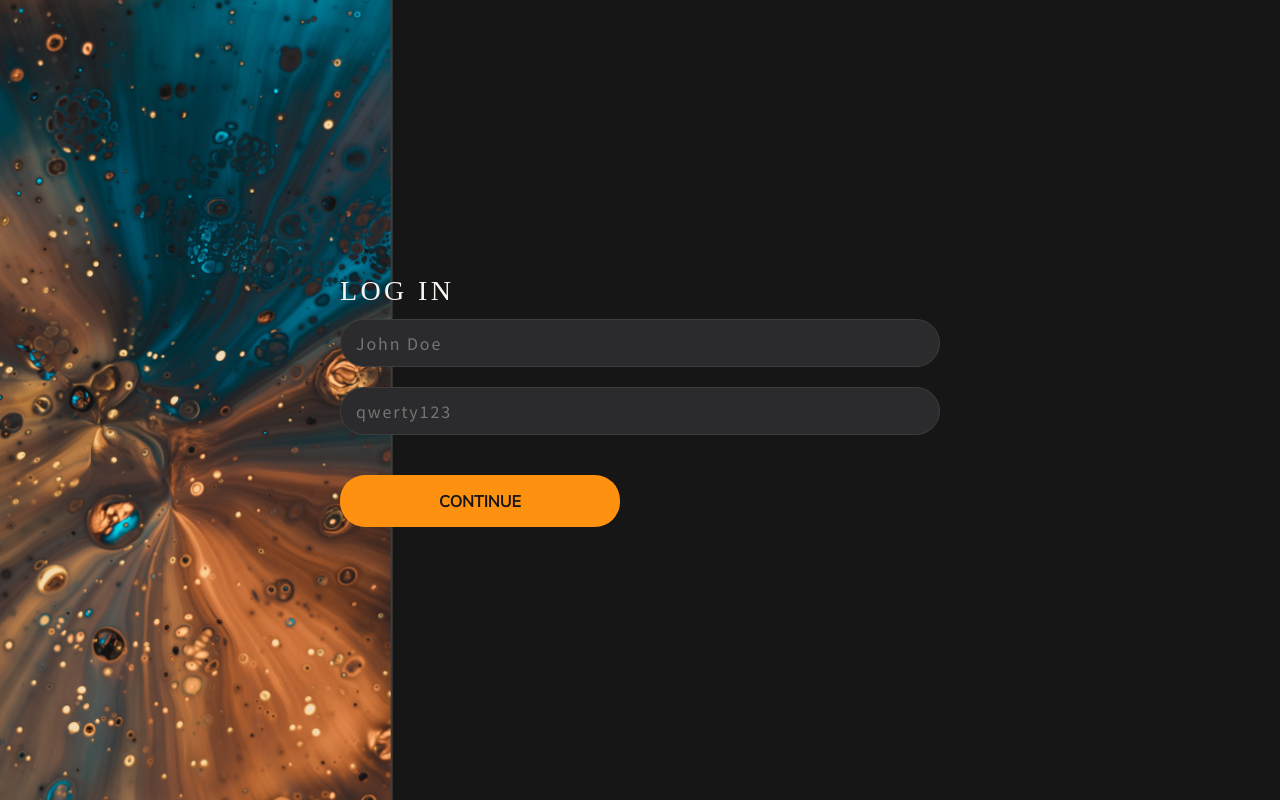
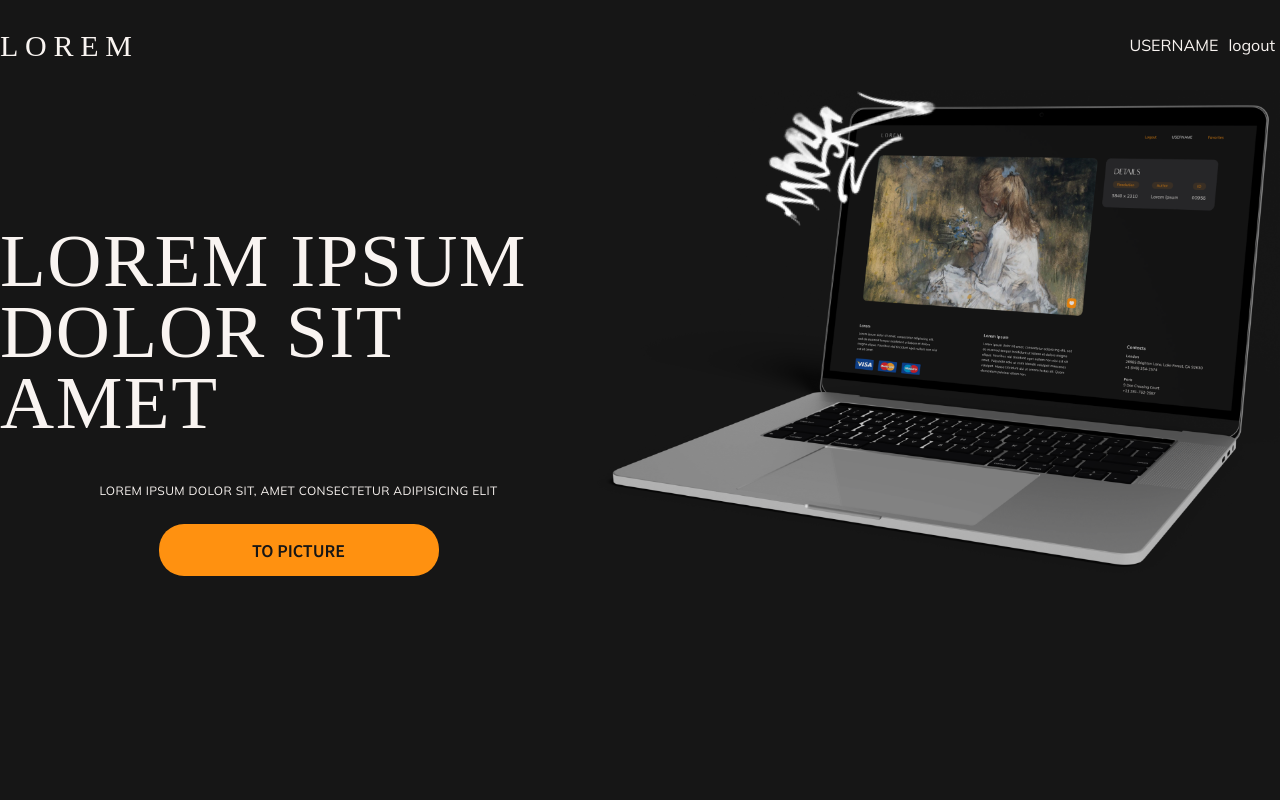
Before and after one commit to Sanvinganza/gallery, a React (Create React App) app: page / in a window 1280 px wide. Built offline with nearby package versions, Linux system fonts and the light colour scheme.

Commit message:
created Gallery main page

```diff
--- a/src/App.tsx
+++ b/src/App.tsx
@@ -2,13 +2,13 @@ import { SignUpForm } from "./components/SignupForm/SignupForm";
 import { Routes, Route } from "react-router-dom";
 import { LoginPage } from "./pages/LoginPage/LoginPage";
 import { HomePage } from "./pages/HomePage";
-import { GalleryPage } from "./pages/GalleryPage";
+import { GalleryPage } from "./pages/GalleryPage/GalleryPage";
 
 function App() {
   return (
     <Routes>
-      <Route path="/" element={<LoginPage />} />
-      <Route path="/gallery" element={<GalleryPage />} />
+      <Route path="/a" element={<LoginPage />} />
+      <Route path="/" element={<GalleryPage />} />
     </Routes>
   );
 }
--- a/src/index.css
+++ b/src/index.css
@@ -33,8 +33,9 @@ html {
 #root {
   display: flex;
   flex-direction: row;
+  justify-content: center;
 
-  max-width: 1440px;
+  width: 100%;
   color: var(--light);
   height: 100%;
 }
--- a/src/pages/GalleryPage.tsx
+++ /dev/null
@@ -1,7 +0,0 @@
-import * as React from "react";
-
-export interface IGalleryPageProps {}
-
-export function GalleryPage(props: IGalleryPageProps) {
-  return <div></div>;
-}
--- /dev/null
+++ b/src/pages/GalleryPage/GalleryPage.module.css
@@ -0,0 +1,108 @@
+.container {
+  max-width: 1440px;
+  display: flex;
+  flex-direction: column;
+  align-content: center;
+}
+
+.header {
+  width: 100%;
+  height: 90px;
+
+  display: flex;
+  justify-content: space-between;
+  align-items: center;
+}
+
+.logo {
+  font-family: "CAT Linz";
+  font-size: 30px;
+  font-weight: 400;
+  line-height: 91px;
+  letter-spacing: 0.225em;
+  text-align: left;
+}
+
+.info {
+  display: flex;
+}
+
+.username {
+  font-family: "Mulish";
+  font-size: 16px;
+  font-weight: 400;
+  line-height: 26px;
+  letter-spacing: 0em;
+  text-align: right;
+
+  margin: 0 5px;
+}
+
+.logout {
+  font-family: "Mulish";
+  font-size: 16px;
+  font-weight: 400;
+  line-height: 26px;
+  letter-spacing: 0em;
+  text-align: left;
+
+  margin: 0 5px;
+  text-transform: none;
+  transition: all 0.5s;
+
+  &:hover {
+    color: var(--orange);
+  }
+}
+
+.main {
+  width: 100%;
+  display: flex;
+  justify-content: center;
+  height: 600px;
+  > .info {
+    flex: 1;
+    display: flex;
+    justify-content: center;
+    align-items: center;
+    flex-direction: column;
+    > .title {
+      margin: 20px 0;
+      font-family: "CAT Linz";
+      font-size: 75px;
+      font-weight: 400;
+      line-height: 71px;
+      letter-spacing: 0.02em;
+      text-align: left;
+    }
+    > .discribe {
+      font-family: "Mulish";
+      font-size: 12px;
+      font-weight: 400;
+      line-height: 26px;
+      letter-spacing: 0.03em;
+      text-align: left;
+      margin: 20px 0;
+    }
+  }
+  > .imgs {
+    flex: 1;
+    > .img1 {
+      position: relative;
+      width: 683px;
+      height: 513px;
+      background-size: cover;
+      background-image: url("../../images/Macbook.png");
+      > .img2 {
+        position: absolute;
+        top: -45px;
+        left: 136px;
+        rotate: -15deg;
+        width: 211px;
+        height: 197px;
+        background-size: cover;
+        background-image: url("../../images/Img.png");
+      }
+    }
+  }
+}
--- /dev/null
+++ b/src/pages/GalleryPage/GalleryPage.tsx
@@ -0,0 +1,32 @@
+import { Button } from "../../components/Button/Button";
+import styles from "./GalleryPage.module.css";
+
+export function GalleryPage() {
+  return (
+    <div className={styles.container}>
+      <div className={styles.header}>
+        <div className={styles.logo}>lorem</div>
+        <div className={styles.info}>
+          <div className={styles.username}>username</div>
+          <div className={styles.logout}>logout</div>
+        </div>
+      </div>
+      <div className={styles.main}>
+        <div className={styles.info}>
+          <div className={styles.title}>Lorem ipsum dolor sit amet</div>
+          <div className={styles.discribe}>
+            Lorem ipsum dolor sit, amet consectetur adipisicing elit
+          </div>
+          <Button apperance="primary" className={styles.button}>
+            to picture
+          </Button>
+        </div>
+        <div className={styles.imgs}>
+          <div className={styles.img1}>
+            <div className={styles.img2}></div>
+          </div>
+        </div>
+      </div>
+    </div>
+  );
+}
```
Also changed, not shown: package.json (+7 -5 lines), src/hooks/useAuth.tsx (added, +39 -0 lines), src/hooks/useLocalStorage.ts (added, +27 -0 lines), src/images/Macbook.png, 1 other file (tests, documents, lock files or other folders).
